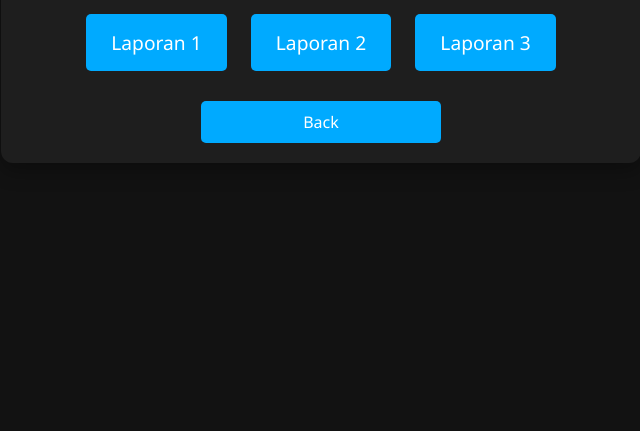
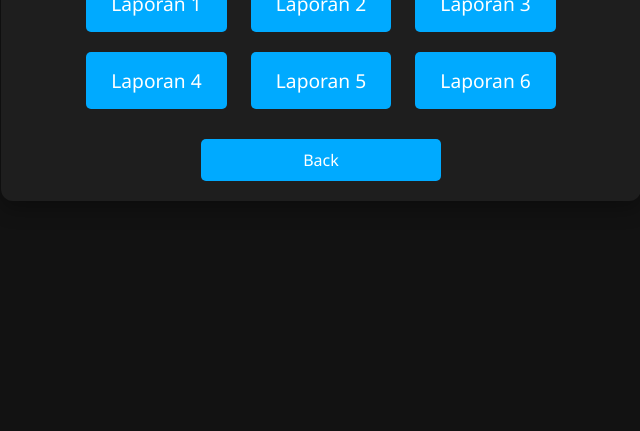
Before and after one commit to Kyy255/kyy255.github.io, a plain HTML site: page laporan.html in a window 1280 px wide. Shown: the part 369-800 px from the top of the page, without its empty margins (319-959 px from the left). Drawn offline with Linux system fonts and the light colour scheme.

Commit message:
Update laporan.html

```diff
--- a/laporan.html
+++ b/laporan.html
@@ -74,6 +74,9 @@
             <a href="laporan1.html">Laporan 1</a>
             <a href="laporan2.html">Laporan 2</a>
             <a href="laporan3.html">Laporan 3</a>
+            <a href="laporan4.html">Laporan 4</a>
+            <a href="laporan5.html">Laporan 5</a>
+            <a href="laporan6.html">Laporan 6</a>
         </div>
         <!-- Tambahan tombol kembali -->
         <a href="index.html" class="back-button">Back</a>
```
